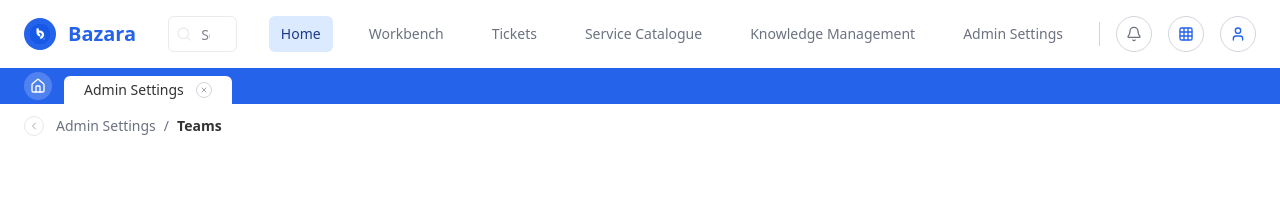
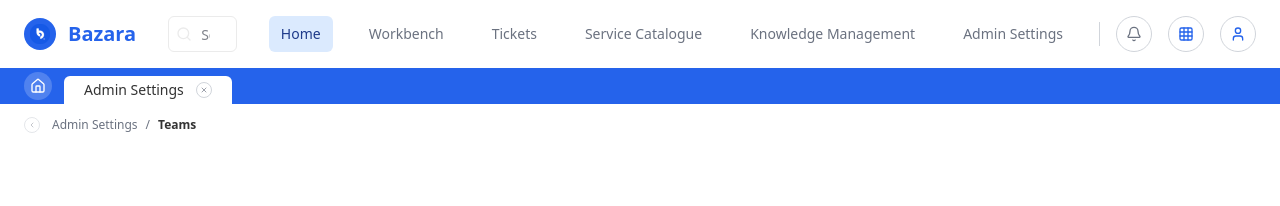
Before and after one commit to chukwuekeuzoma/team-management-ui, a Next.js app: page / in a window 1280 px wide. Shown: the top 206 px of the page. Built offline with nearby package versions, Linux system fonts and the light colour scheme.

Commit message:
style: adjust breadcrumb button and text sizes for better alignment

```diff
--- a/components/dashboard/StepsNavigationBar.tsx
+++ b/components/dashboard/StepsNavigationBar.tsx
@@ -54,17 +54,17 @@ export const StepsNavigationBar: React.FC<StepsNavigationBarProps> = ({
         <div className="w-full bg-white">
           <div className="max-w-7xl px-6 py-3">
             {breadcrumbs?.length ? (
-              <div className="flex items-center text-sm text-nav-text">
+              <div className="flex items-center text-[12px] text-nav-text">
                 <button
                   type="button"
                   aria-label="Back"
                   onClick={onBack}
                   className={cn(
-                    "w-5 h-5 mr-3 rounded-full border border-button-border flex items-center justify-center hover:bg-button-hover",
+                    "w-4 h-4 mr-3 rounded-full border border-button-border flex items-center justify-center hover:bg-button-hover",
                     onBack ? "cursor-pointer" : "cursor-default opacity-60"
                   )}
                 >
-                  <ChevronLeft className="w-3 h-3" />
+                  <ChevronLeft className="w-2 h-2" />
                 </button>
                 {breadcrumbs.map((crumb, index) => (
                   <React.Fragment key={`${crumb}-${index}`}>
```
